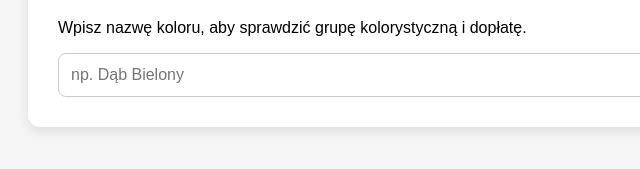
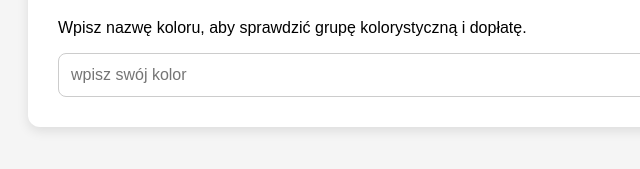
Before and after one commit to polskone/kolory-polskone, a plain HTML site: page index.html in a window 1280 px wide. Shown: the part 139-308 px from the top of the page, 282-922 px from the left. Drawn offline with Linux system fonts and the light colour scheme.

Commit message:
Add files via upload

```diff
--- a/index.html
+++ b/index.html
@@ -18,7 +18,7 @@ h2 { margin-top:0; }
 <p>Wpisz nazwę koloru, aby sprawdzić grupę kolorystyczną i dopłatę.</p>
 
 
-<input id="colorInput" type="text" placeholder="np. Dąb Bielony" oninput="searchColor()" />
+<input id="colorInput" type="text" placeholder="wpisz swój kolor" oninput="searchColor()" />
 
 
 <div id="result" class="result" style="display:none"></div>
```
